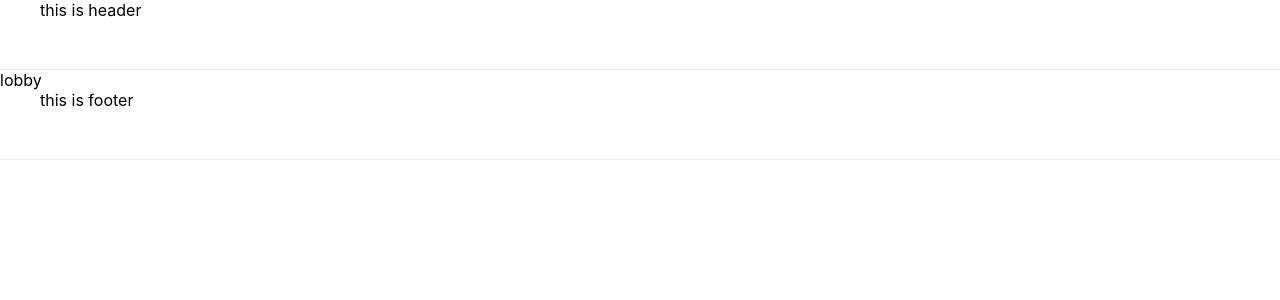
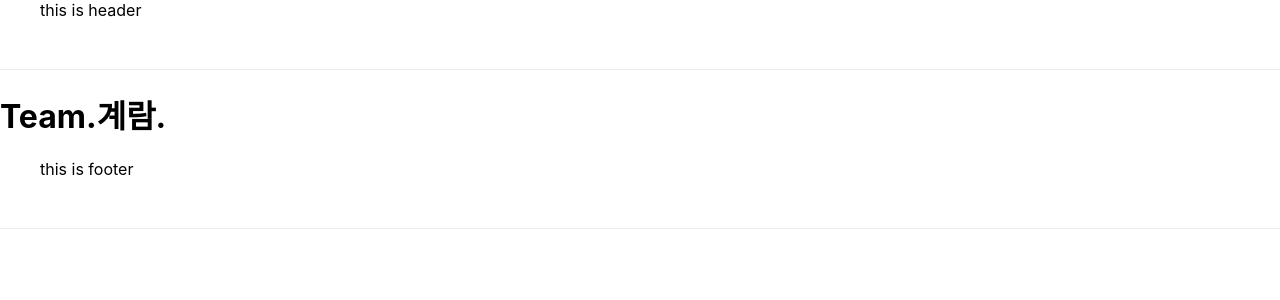
Before and after one commit to haram8009/WebProject, a React (Create React App) app: page / in a window 1280 px wide. Shown: the top 300 px of the page. Built offline with nearby package versions, Linux system fonts and the light colour scheme.

Commit message:
메인페이지수정

```diff
--- a/src/pages/Lobby/Lobby.js
+++ b/src/pages/Lobby/Lobby.js
@@ -1,10 +1,6 @@
 import React from "react";
 
 function Lobby() {
-  return (
-    <div>
-      <div>lobby</div>
-    </div>
-  );
+  return <h1>Team.계람.</h1>;
 }
 export default Lobby;
```
